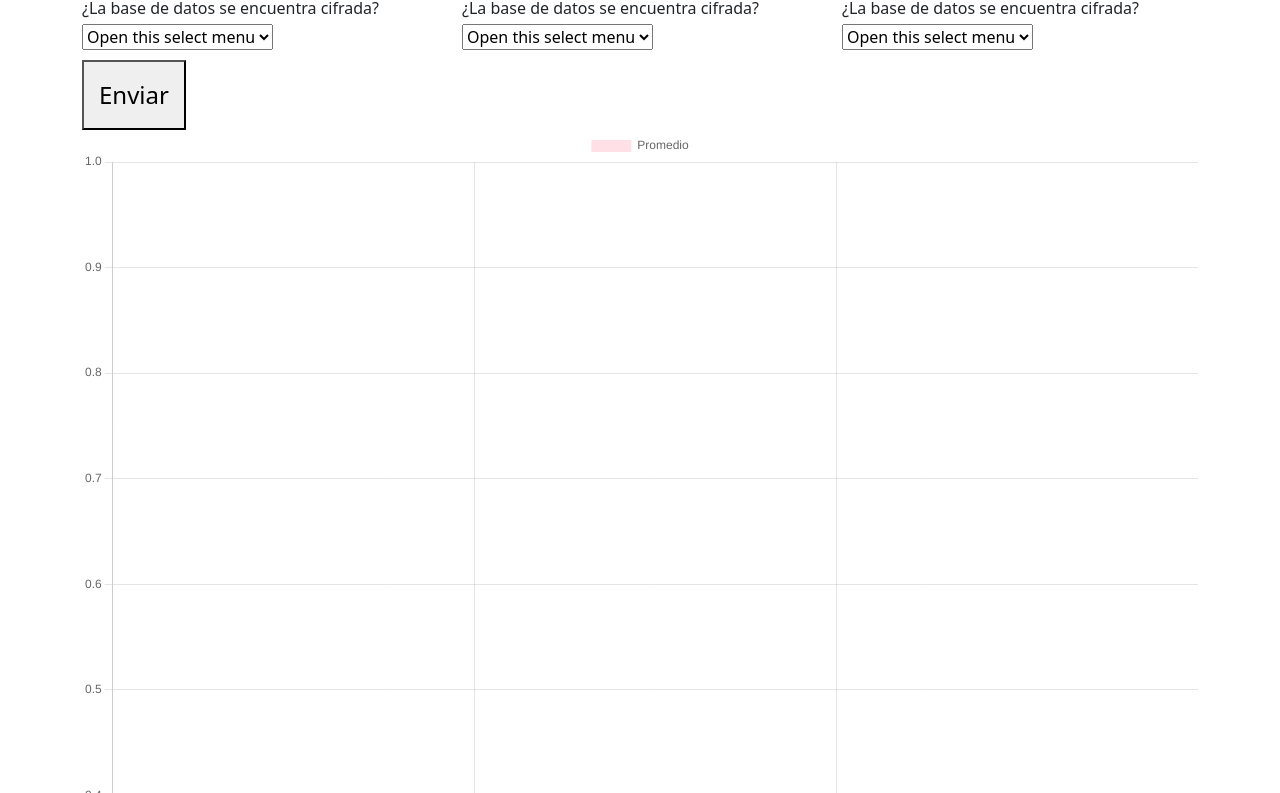
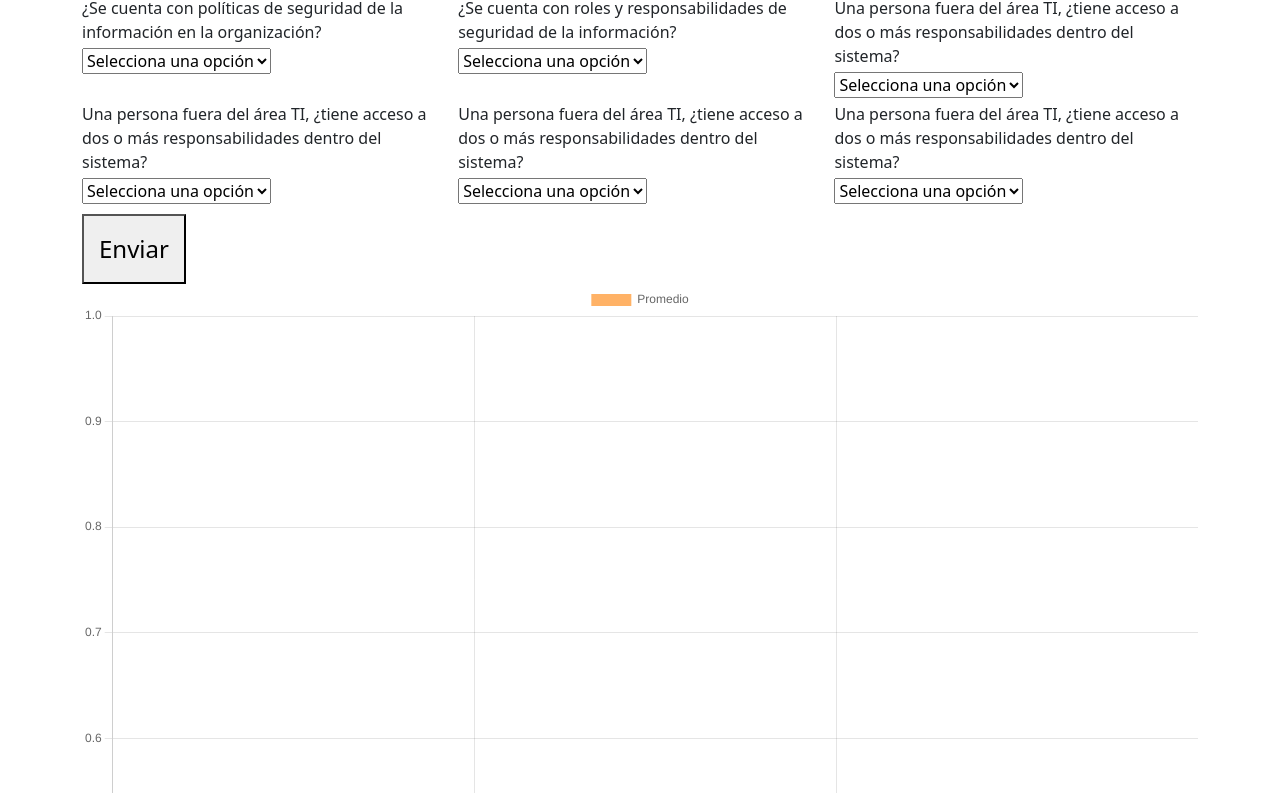
Before and after one commit to Project-tesis/Matriz-de-riesgo, a website: page index.html in a window 1280 px wide. Shown: the part 64-857 px from the top of the page. Drawn offline with nearby package versions, Linux system fonts and the light colour scheme.

Commit message:
add more questions testing

```diff
--- a/functions.js
+++ b/functions.js
@@ -81,7 +81,7 @@ const myChart = new Chart(ctx, {
         label: 'Promedio',
         data: [0,0,0],
         fill: true,
-        backgroundColor: 'rgba(255, 99, 132, 0.2)',
+        backgroundColor: 'rgba(255, 159, 64, 0.8)',
         borderColor: 'rgb(255, 99, 132)',
         pointBackgroundColor: 'rgb(255, 99, 132)',
         pointBorderColor: '#fff',
--- a/index.html
+++ b/index.html
@@ -11,48 +11,77 @@
 </head>
 <body>
 
-  <h1>Evaluación de riesgos</h1>
-  <form class="container" name="0">
+  <form class="container">
+    <h1>Evaluación de riesgos</h1>
     <div class="row">
-      <div class="col-sm-4">
-        <label for="test1" class="my-1 mr-2">¿La base de datos se encuentra cifrada?</label>
-        <select id="test1" class="custom-select custom-select-sm">
-          <option selected disabled value="">Open this select menu </option>
-          <option value="10">Si</option>
-          <option value="2">No</option>
+      <div class="column">
+        <label class="my-1 mr-2">¿Se cuenta con políticas de seguridad de la información en la organización?</label>
+        <select class="custom-select custom-select-sm">
+          <option selected disabled value="">Selecciona una opción</option>
+          <option value="2">Si</option>
+          <option value="8">No</option>
           <option value="0">No aplica</option>
         </select>
       </div>
 
-      <div class="col-sm-4">
-        <label class="my-1 mr-2">¿La base de datos se encuentra cifrada?</label>
-        <select id="test2" class="custom-select custom-select-sm">
-          <option selected disabled value="">Open this select menu </option>
-          <option value="5">Si</option>
-          <option value="4">No</option>
+      <div class="column">
+        <label class="my-1 mr-2">¿Se cuenta con roles y responsabilidades de seguridad de la información?</label>
+        <select class="custom-select custom-select-sm">
+          <option selected disabled value="">Selecciona una opción</option>
+          <option value="2">Si</option>
+          <option value="9">No</option>
           <option value="0">No aplica</option>
         </select>
       </div>
 
-      <div class="col-sm-4">
-        <label class="my-1 mr-2">¿La base de datos se encuentra cifrada?</label>
-        <select id="test3" class="custom-select custom-select-sm">
-          <option selected disabled value="">Open this select menu </option>
-          <option value="8">Si</option>
-          <option value="9">No</option>
+      <div class="column">
+        <label class="my-1 mr-2"> Una persona fuera del área TI, ¿tiene acceso a dos o más responsabilidades dentro del sistema?</label>
+        <select class="custom-select custom-select-sm">
+          <option selected disabled value="">Selecciona una opción</option>
+          <option value="7">Si</option>
+          <option value="1">No</option>
           <option value="0">No aplica</option>
         </select>
       </div>
+
+    <div class="column">
+      <label class="my-1 mr-2"> Una persona fuera del área TI, ¿tiene acceso a dos o más responsabilidades dentro del sistema?</label>
+      <select class="custom-select custom-select-sm">
+        <option selected disabled value="">Selecciona una opción</option>
+        <option value="7">Si</option>
+        <option value="1">No</option>
+        <option value="0">No aplica</option>
+      </select>
     </div>
 
-    <button type='button' id="botonEnviar" style="margin-top: 10px;padding: 15px;font-size:24px;">Enviar</button>
+  <div class="column">
+    <label class="my-1 mr-2"> Una persona fuera del área TI, ¿tiene acceso a dos o más responsabilidades dentro del sistema?</label>
+    <select class="custom-select custom-select-sm">
+      <option selected disabled value="">Selecciona una opción</option>
+      <option value="7">Si</option>
+      <option value="1">No</option>
+      <option value="0">No aplica</option>
+    </select>
+  </div>
+
+  <div class="column">
+    <label class="my-1 mr-2"> Una persona fuera del área TI, ¿tiene acceso a dos o más responsabilidades dentro del sistema?</label>
+    <select class="custom-select custom-select-sm">
+      <option selected disabled value="">Selecciona una opción</option>
+      <option value="7">Si</option>
+      <option value="1">No</option>
+      <option value="0">No aplica</option>
+    </select>
+  </div>
+
+
+</div>
+<button type='button' id="botonEnviar" style="margin-top: 10px;padding: 15px;font-size:24px;">Enviar</button>
 
   </body>
   </html>
+  </form>
 
-
-
-  </form>
   <div class="container">
     <canvas id="myChart" width="50" height="50"></canvas>
   </div>
```
Also changed, not shown: styles.css.
